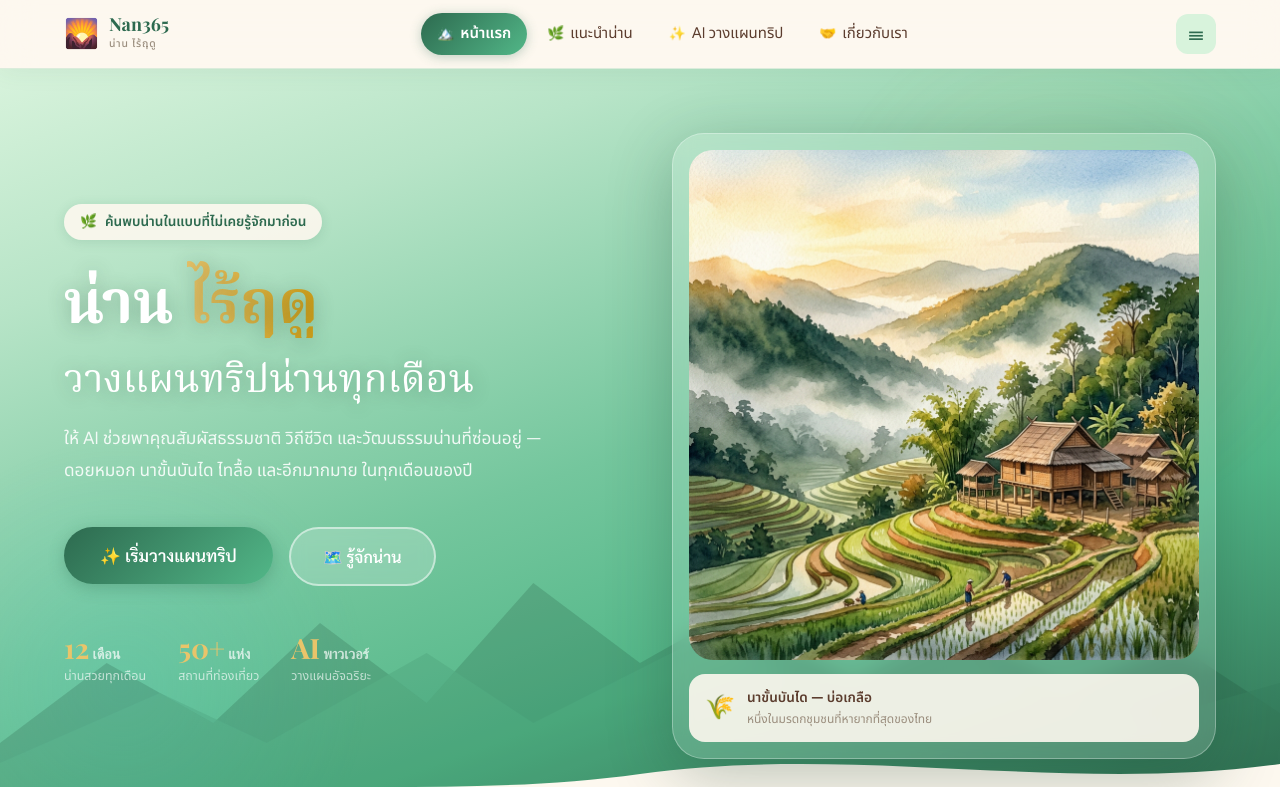
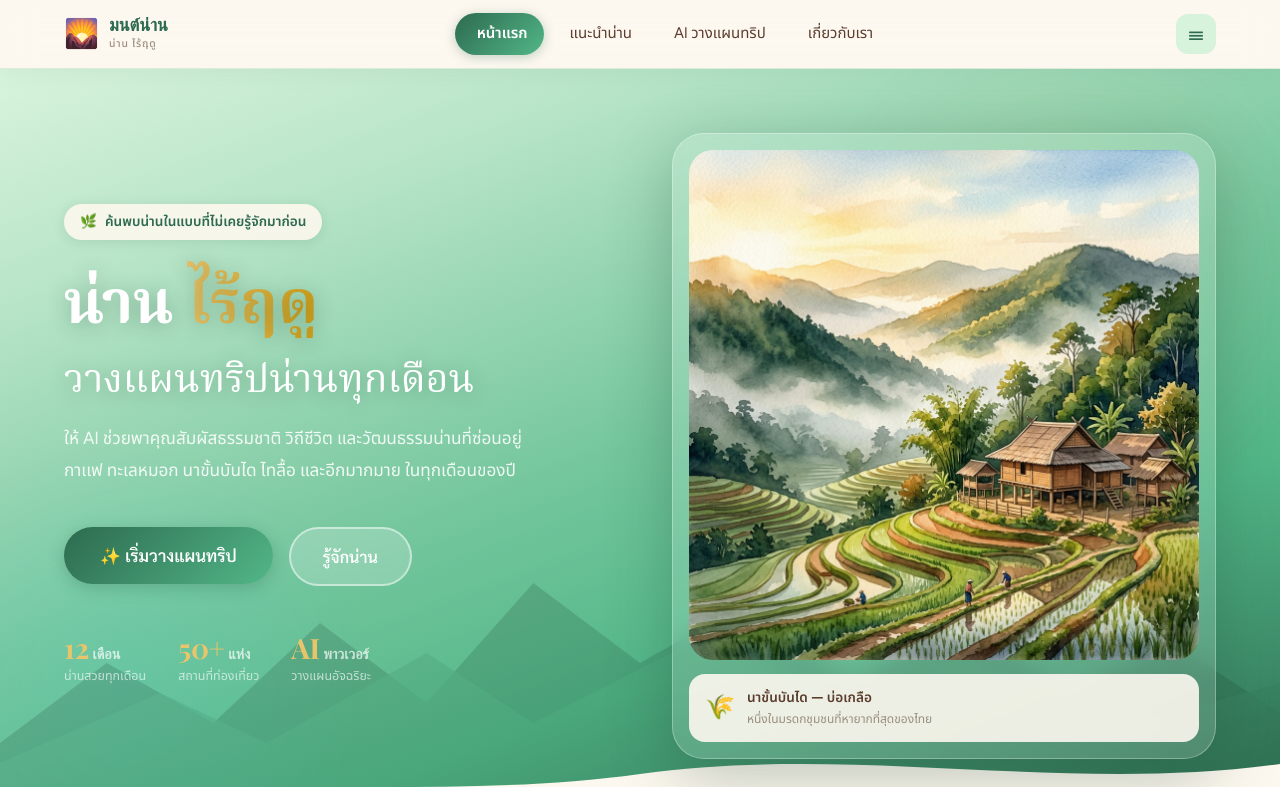
Before and after one commit to JeerasakAnanta/monnan365, a Next.js app: page / in a window 1280 px wide. Shown: the top 787 px of the page. Built offline with nearby package versions, Linux system fonts and the light colour scheme.

Commit message:
style: update HeroSection text, remove Navbar icons, and rename site title to มนต์น่าน

```diff
--- a/src/app/layout.tsx
+++ b/src/app/layout.tsx
@@ -41,7 +41,7 @@ const googleSans = localFont({
 });
 
 export const metadata: Metadata = {
-  title: "Nan365 — วางแผนทริปน่านทุกเดือน",
+  title: "มนต์น่าน 365 วัน (MonNan365)",
   description:
     "สัมผัสธรรมชาติ วัฒนธรรม และวิถีชีวิตจังหวัดน่านด้วย AI Trip Planner ที่ช่วยวางแผนทริปให้เหมาะกับทุกเดือน",
   keywords: ["น่าน", "ท่องเที่ยวน่าน", "ดอยภูคา", "วัดภูมินทร์", "ไทลื้อ", "AI Trip Planner"],
--- a/src/components/HeroSection.tsx
+++ b/src/components/HeroSection.tsx
@@ -158,8 +158,8 @@ export function HeroSection() {
               maxWidth: "480px",
             }}
           >
-            ให้ AI ช่วยพาคุณสัมผัสธรรมชาติ วิถีชีวิต และวัฒนธรรมน่านที่ซ่อนอยู่ —
-            ดอยหมอก นาขั้นบันได ไทลื้อ และอีกมากมาย ในทุกเดือนของปี
+            ให้ AI ช่วยพาคุณสัมผัสธรรมชาติ วิถีชีวิต และวัฒนธรรมน่านที่ซ่อนอยู่
+            กาเเฟ ทะเลหมอก นาขั้นบันได ไทลื้อ และอีกมากมาย ในทุกเดือนของปี
           </p>
 
           <div style={{ display: "flex", gap: "1rem", flexWrap: "wrap" }}>
@@ -190,7 +190,7 @@ export function HeroSection() {
                   (e.currentTarget as HTMLButtonElement).style.background = "rgba(255,255,255,0.2)";
                 }}
               >
-                🗺️ รู้จักน่าน
+                รู้จักน่าน
               </button>
             </Link>
           </div>
--- a/src/components/Navbar.tsx
+++ b/src/components/Navbar.tsx
@@ -5,10 +5,10 @@ import { usePathname } from "next/navigation";
 import { useState } from "react";
 
 const NAV_ITEMS = [
-  { href: "/", label: "หน้าแรก", icon: "🏔️" },
-  { href: "/about-nan", label: "แนะนำน่าน", icon: "🌿" },
-  { href: "/plan", label: "AI วางแผนทริป", icon: "✨" },
-  { href: "/about-us", label: "เกี่ยวกับเรา", icon: "🤝" },
+  { href: "/", label: "หน้าแรก" },
+  { href: "/about-nan", label: "แนะนำน่าน" },
+  { href: "/plan", label: "AI วางแผนทริป" },
+  { href: "/about-us", label: "เกี่ยวกับเรา" },
 ];
 
 export function Navbar() {
@@ -53,7 +53,7 @@ export function Navbar() {
                   lineHeight: 1.1,
                 }}
               >
-                Nan365
+                มนต์น่าน
               </div>
               <div
                 style={{
```
